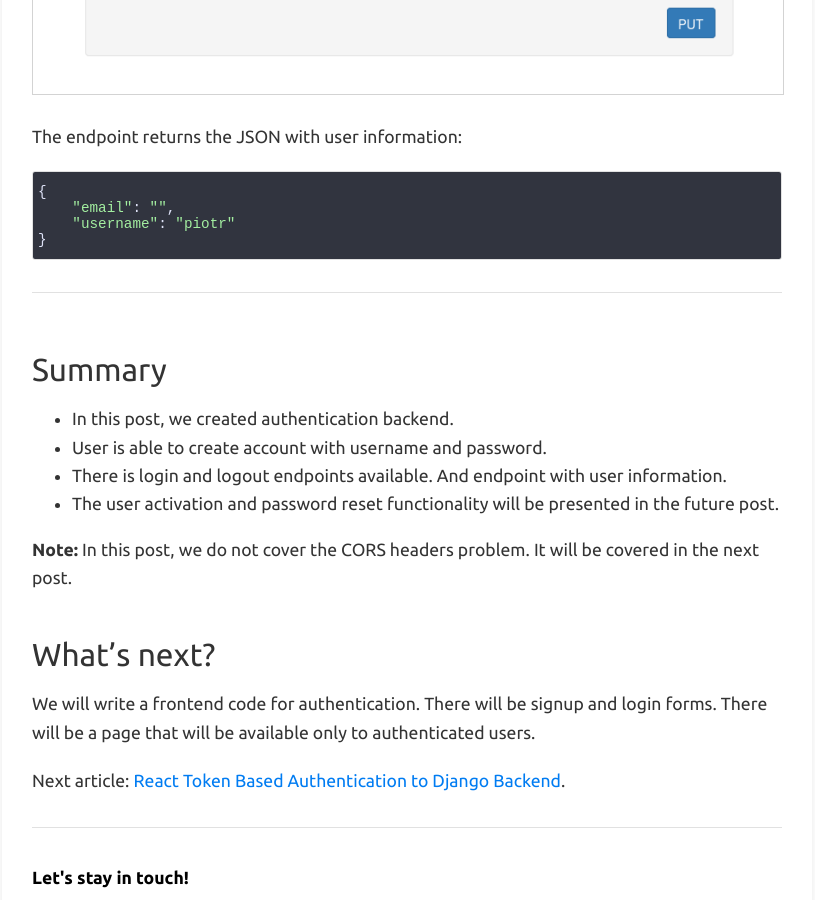
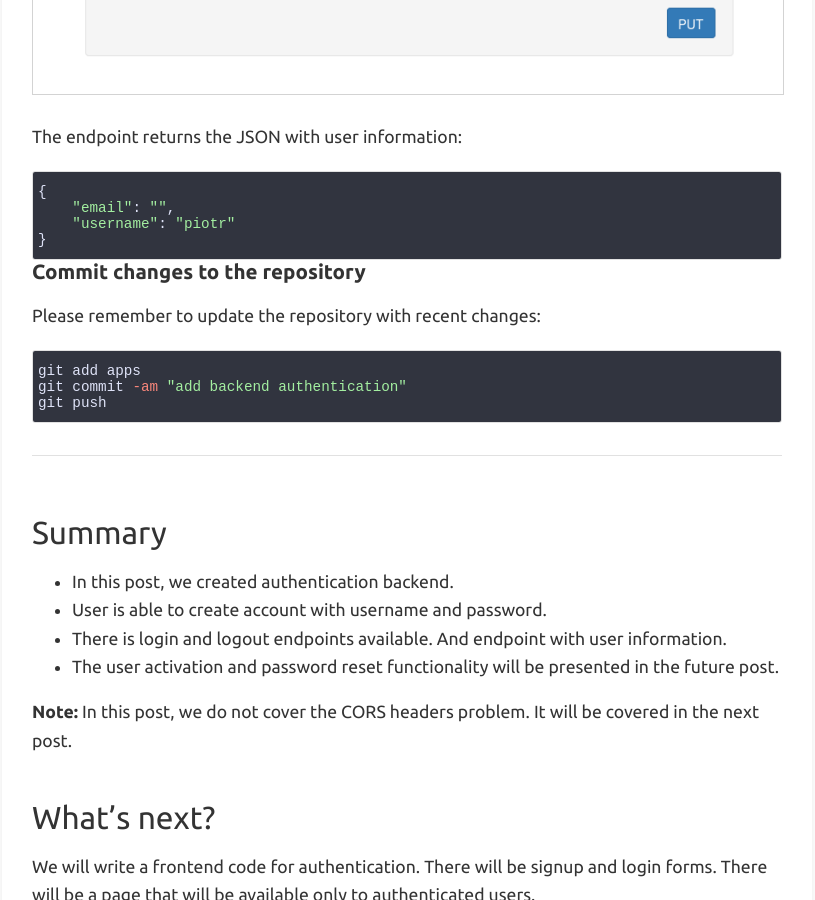
Before and after one commit to 100000000x/website, a Jekyll site: the page built from _posts/2020-10-26-token-based-authentication-django-rest-framework-djoser.md, in a window 1280 px wide and 900 px high, scrolled down 10647 px. Shown: the whole window, without its empty margins (233-1048 px from the left). Built offline with Jekyll 4.4.1, drawn with Linux system fonts in a browser that asks for light colours.

````diff
--- a/_posts/2020-10-26-token-based-authentication-django-rest-framework-djoser.md
+++ b/_posts/2020-10-26-token-based-authentication-django-rest-framework-djoser.md
@@ -300,6 +300,16 @@
 }
 ```
 
+### Commit changes to the repository
+
+Please remember to update the repository with recent changes:
+
+```bash
+git add apps
+git commit -am "add backend authentication"
+git push
+```
+
 ---
 
 ## Summary
````
